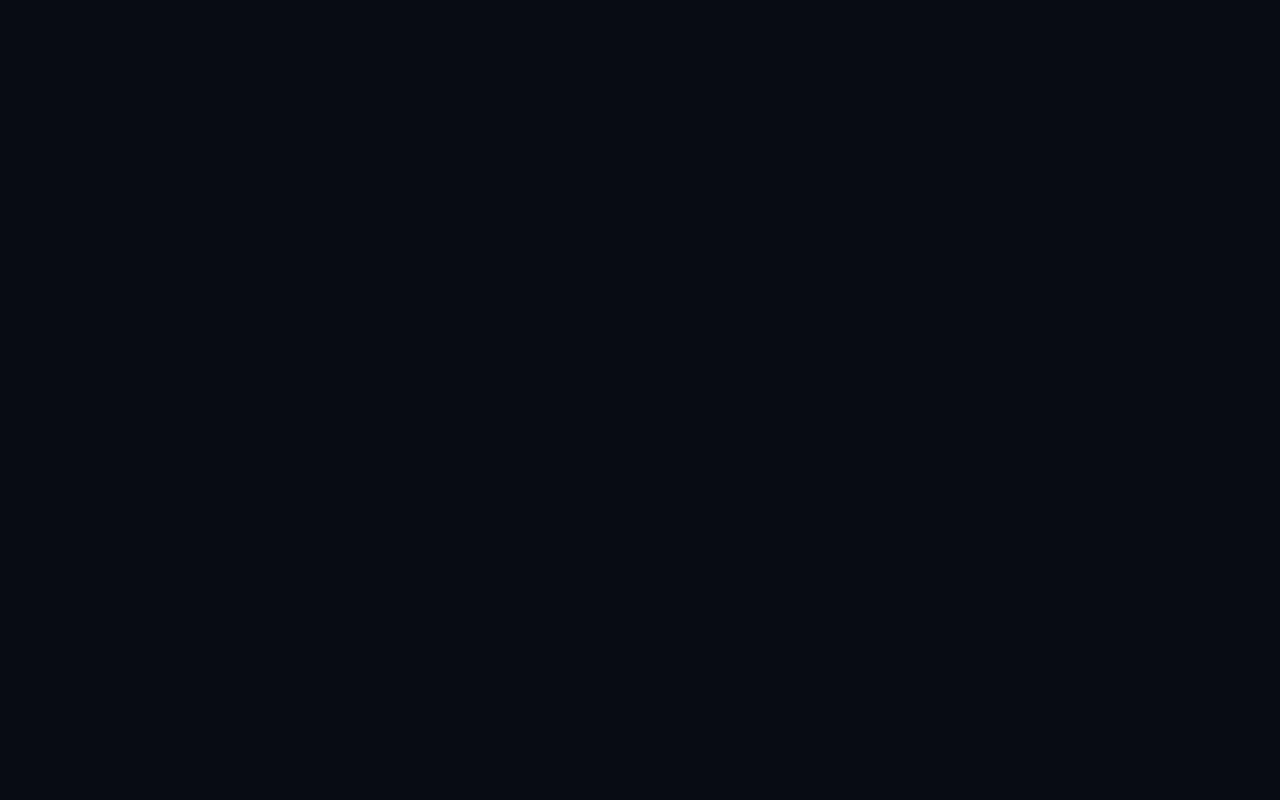
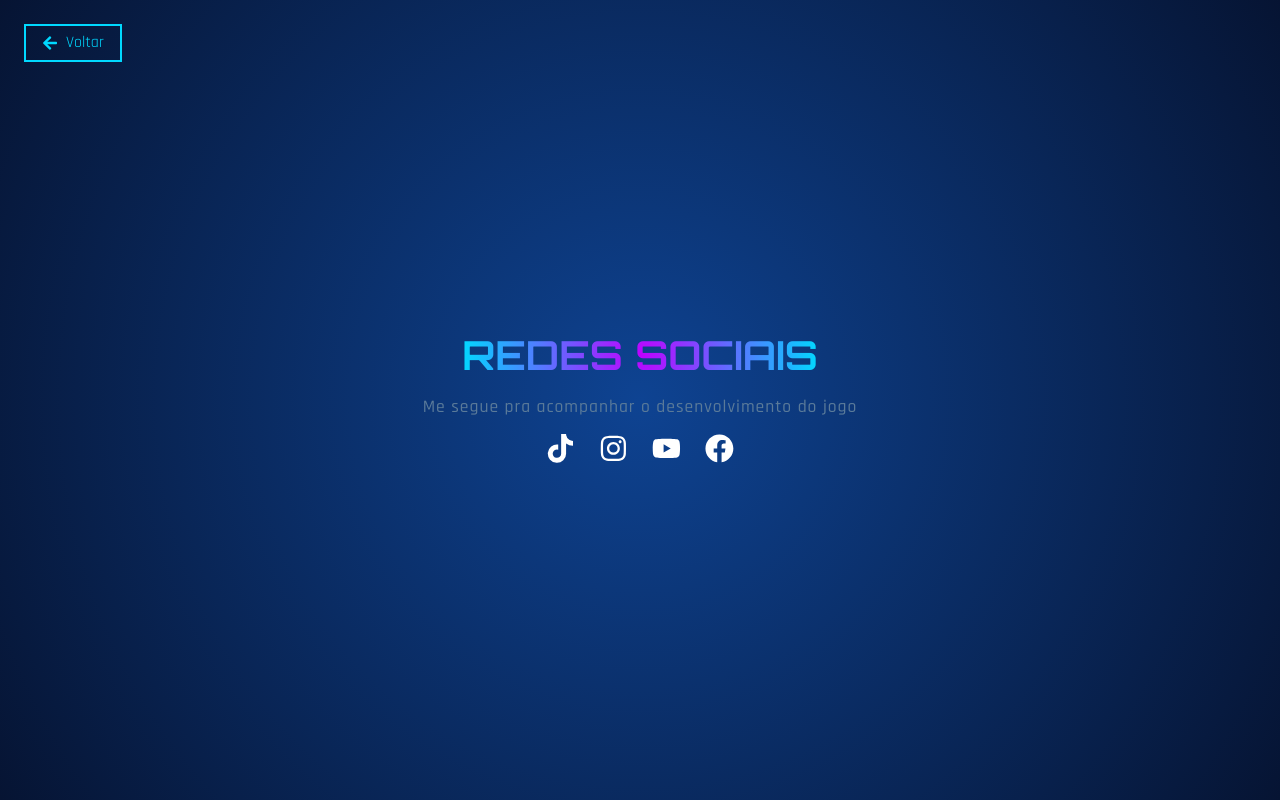
Before and after one commit to Herdes-s/Origem_Game, a React (Vite) app: page /apoie in a window 1280 px wide. Before the commit this address had no page. Built offline with nearby package versions, Linux system fonts and the light colour scheme.

Commit message:
feat(socialPage): pagina de rede sociais

```diff
--- a/src/App.tsx
+++ b/src/App.tsx
@@ -2,12 +2,14 @@ import { Route, Routes } from "react-router-dom";
 import "./App.css";
 import HomePage from "./pages/HomePage";
 import GamePage from "./pages/GamePage";
+import SupportPage from "./pages/SupportPage";
 
 function App() {
   return (
     <Routes>
       <Route path="/" element={<HomePage />} />
       <Route path="/game" element={<GamePage />} />
+      <Route path="/apoie" element={<SupportPage />} />
     </Routes>
   );
 }
--- a/src/components/ScreenGame/ScreenGame.module.scss
+++ b/src/components/ScreenGame/ScreenGame.module.scss
@@ -1,5 +1,3 @@
-@import "../../styles/variables";
-
 .screen_game {
   position: fixed;
   inset: 0;
--- a/src/pages/HomePage/HomePage.module.scss
+++ b/src/pages/HomePage/HomePage.module.scss
@@ -1,7 +1,9 @@
-@import "../../styles/variables";
+@import url("https://fonts.googleapis.com/css2?family=Orbitron:wght@400..900&display=swap");
+
+@import url("https://fonts.googleapis.com/css2?family=Rajdhani:wght@300;400;500;600;700&display=swap");
 
 .home_page {
-  background: radial-gradient(circle, $bg-secondary-color, $bg-primary-color);
+  background: radial-gradient(circle, #0e4392, #061433);
   height: 100dvh;
   display: flex;
   flex-direction: column;
@@ -11,14 +13,10 @@
 
   .title {
     font-size: 4rem;
-    font-family: $font-main;
+    font-family: "Orbitron", serif;
     margin-bottom: 1rem;
 
-    background: radial-gradient(
-      circle,
-      $secondary-detail-color,
-      $primary-detail-color
-    );
+    background: radial-gradient(circle, #bf00ff, #00d9ff);
     -webkit-background-clip: text;
     -webkit-text-fill-color: transparent;
     background-clip: text;
@@ -27,22 +25,14 @@
 
     @keyframes colorInfinit {
       0% {
-        background: radial-gradient(
-          circle,
-          $secondary-detail-color,
-          $primary-detail-color
-        );
+        background: radial-gradient(circle, #bf00ff, #00d9ff);
         -webkit-background-clip: text;
         -webkit-text-fill-color: transparent;
         background-clip: text;
         display: inline-block;
       }
       50% {
-        background: radial-gradient(
-          circle,
-          $primary-detail-color,
-          $secondary-detail-color
-        );
+        background: radial-gradient(circle, #00d9ff, #bf00ff);
         -webkit-background-clip: text;
         -webkit-text-fill-color: transparent;
         background-clip: text;
@@ -53,7 +43,7 @@
 
   .sub_title {
     font-size: 1.25rem;
-    font-family: $font-secondary;
+    font-family: "Rajdhani", sans-serif;
     font-weight: 500;
     color: #5a7a99;
     letter-spacing: 3px;
@@ -61,15 +51,21 @@
     margin-bottom: 2rem;
   }
 
+  .btn_group {
+    display: flex;
+    flex-direction: column;
+    align-items: center;
+    gap: 1rem;
+
     .btn {
       font-size: 1.5rem;
-    font-family: $font-secondary;
+      font-family: "Rajdhani", sans-serif;
       padding: 0.5rem 3rem;
       display: flex;
       align-items: center;
       justify-content: center;
       gap: 0.5rem;
-    color: $primary-detail-color;
+      color: #00d9ff;
       background: linear-gradient(
         to right,
         rgba(0, 217, 255, 0.2),
@@ -102,5 +98,15 @@
       &:hover {
         transform: scale(1.05) translateY(-2px);
       }
+
+      &.btn_secondary {
+        font-size: 1.1rem;
+        padding: 0.4rem 2rem;
+        color: #ff4d8d;
+        border-block-color: #ff4d8d;
+        background: rgba(255, 77, 141, 0.12);
+        animation: none;
       }
     }
+  }
+}
--- a/src/pages/HomePage/index.tsx
+++ b/src/pages/HomePage/index.tsx
@@ -1,4 +1,4 @@
-import { FaPlay } from "react-icons/fa";
+import { FaPlay, FaShareAlt } from "react-icons/fa";
 import styles from "./HomePage.module.scss"
 import { useNavigate } from "react-router-dom";
 
@@ -8,7 +8,10 @@ function HomePage() {
         <section className={styles.home_page}>
             <h1 className={styles.title}>ORIGEM</h1>
             <p className={styles.sub_title}>O JOGO DAS HABILIDADES</p>
-            <button className={styles.btn} onClick={() => navigate("/game")}><FaPlay /> Começar</button>
+            <div className={styles.btn_group}>
+                <button className={styles.btn} onClick={() => navigate("/game")}><FaPlay /> Começar</button>
+                <button className={styles.btn} onClick={() => navigate("/apoie")}><FaShareAlt /> Redes Sociais</button>
+            </div>
         </section>
     )
 }
--- /dev/null
+++ b/src/pages/SupportPage/SupportPage.module.scss
@@ -0,0 +1,116 @@
+.support_page {
+  background: radial-gradient(circle, #0e4392, #061433);
+  min-height: 100dvh;
+  display: flex;
+  flex-direction: column;
+  align-items: center;
+  justify-content: center;
+  gap: 1rem;
+  padding: 3rem 1.5rem;
+  position: relative;
+
+  .back_btn {
+    position: absolute;
+    top: 1.5rem;
+    left: 1.5rem;
+    display: flex;
+    align-items: center;
+    gap: 0.5rem;
+    background: transparent;
+    border: 2px solid #00d9ff;
+    color: #00d9ff;
+    font-family: "Rajdhani", sans-serif;
+    font-size: 1rem;
+    padding: 0.4rem 1rem;
+    cursor: pointer;
+    transition: transform 0.2s ease, background 0.2s ease;
+
+    &:hover {
+      background: rgba(0, 217, 255, 0.15);
+      transform: translateY(-2px);
+    }
+  }
+
+  .title {
+    font-size: 2.5rem;
+    font-family: "Orbitron", serif;
+    text-align: center;
+
+    background: radial-gradient(
+      circle,
+      #bf00ff,
+      #00d9ff
+    );
+    -webkit-background-clip: text;
+    -webkit-text-fill-color: transparent;
+    background-clip: text;
+  }
+
+  .sub_title {
+    font-size: 1.1rem;
+    font-family: "Rajdhani", sans-serif;
+    font-weight: 500;
+    color: #5a7a99;
+    letter-spacing: 1px;
+    text-align: center;
+  }
+
+  .links_group {
+    display: flex;
+    flex-direction: column;
+    gap: 1rem;
+    width: 100%;
+    max-width: 360px;
+    margin-bottom: 1rem;
+  }
+
+  .link_card {
+    display: flex;
+    align-items: center;
+    justify-content: center;
+    gap: 0.6rem;
+    font-family: "Rajdhani", sans-serif;
+    font-size: 1.2rem;
+    text-decoration: none;
+    color: #00d9ff;
+    border-block: 2px solid #00d9ff;
+    border-inline: none;
+    padding: 0.6rem 1.5rem;
+    background: linear-gradient(
+      to right,
+      rgba(0, 217, 255, 0.15),
+      rgba(191, 0, 255, 0.15)
+    );
+    transition: transform 0.3s ease;
+
+    &:hover {
+      transform: scale(1.03) translateY(-2px);
+    }
+
+    &.donate {
+      color: #ff4d8d;
+      border-block-color: #ff4d8d;
+      background: linear-gradient(
+        to right,
+        rgba(255, 77, 141, 0.2),
+        rgba(191, 0, 255, 0.2)
+      );
+    }
+  }
+
+  .social_group {
+    display: flex;
+    gap: 1.5rem;
+
+    .social_icon {
+      font-size: 1.8rem;
+      color: white;
+      transition: color 0.2s ease, transform 0.2s ease;
+
+      &:hover {
+        color: #00d9ff;
+        transform: scale(1.15);
+      }
+    }
+  }
+}
--- /dev/null
+++ b/src/pages/SupportPage/index.tsx
@@ -0,0 +1,68 @@
+import { FaArrowLeft, FaTiktok, FaInstagram, FaYoutube, FaFacebook } from "react-icons/fa";
+import { useNavigate } from "react-router-dom";
+import styles from "./SupportPage.module.scss";
+
+const LINKS = {
+  tiktok: "https://www.tiktok.com/@mizum.dev",
+  instagram: "https://www.instagram.com/mizum.dev/",
+  youtube: "https://www.youtube.com/@Mizum-i2h",
+  facebook: "https://www.facebook.com/profile.php?id=61590699144392",
+};
+
+function SupportPage() {
+  const navigate = useNavigate();
+
+  return (
+    <section className={styles.support_page}>
+      <button className={styles.back_btn} onClick={() => navigate("/")}>
+        <FaArrowLeft /> Voltar
+      </button>
+
+      <h1 className={styles.title}>REDES SOCIAIS</h1>
+      <p className={styles.sub_title}>
+        Me segue pra acompanhar o desenvolvimento do jogo
+      </p>
+
+      <div className={styles.social_group}>
+        <a
+          className={styles.social_icon}
+          href={LINKS.tiktok}
+          target="_blank"
+          rel="noopener noreferrer"
+          aria-label="TikTok"
+        >
+          <FaTiktok />
+        </a>
+        <a
+          className={styles.social_icon}
+          href={LINKS.instagram}
+          target="_blank"
+          rel="noopener noreferrer"
+          aria-label="Instagram"
+        >
+          <FaInstagram />
+        </a>
+        <a
+          className={styles.social_icon}
+          href={LINKS.youtube}
+          target="_blank"
+          rel="noopener noreferrer"
+          aria-label="YouTube"
+        >
+          <FaYoutube />
+        </a>
+        <a
+          className={styles.social_icon}
+          href={LINKS.facebook}
+          target="_blank"
+          rel="noopener noreferrer"
+          aria-label="Facebook"
+        >
+          <FaFacebook />
+        </a>
+      </div>
+    </section>
+  );
+}
+
+export default SupportPage;
--- a/src/styles/_variables.scss
+++ /dev/null
@@ -1,17 +0,0 @@
-@import url('https://fonts.googleapis.com/css2?family=Orbitron:wght@400..900&display=swap');
-
-@import url('https://fonts.googleapis.com/css2?family=Rajdhani:wght@300;400;500;600;700&display=swap');
-
-// Cores principais
-$bg-primary-color: #061433;
-$bg-secondary-color: #0e4392;
-
-$primary-detail-color: #00D9FF;
-$secondary-detail-color: #BF00FF;
-
-$dark-color: #2c3e50;
-$light-color: #ecf0f1;
-
-// Tipografia
-$font-main: "Orbitron", sans-serif;
-$font-secondary: "Rajdhani", sans-serif;
```
Also changed, not shown: 1 other file (tests, documents, lock files or other folders). Lines whose indentation alone changed are shown as unchanged.
